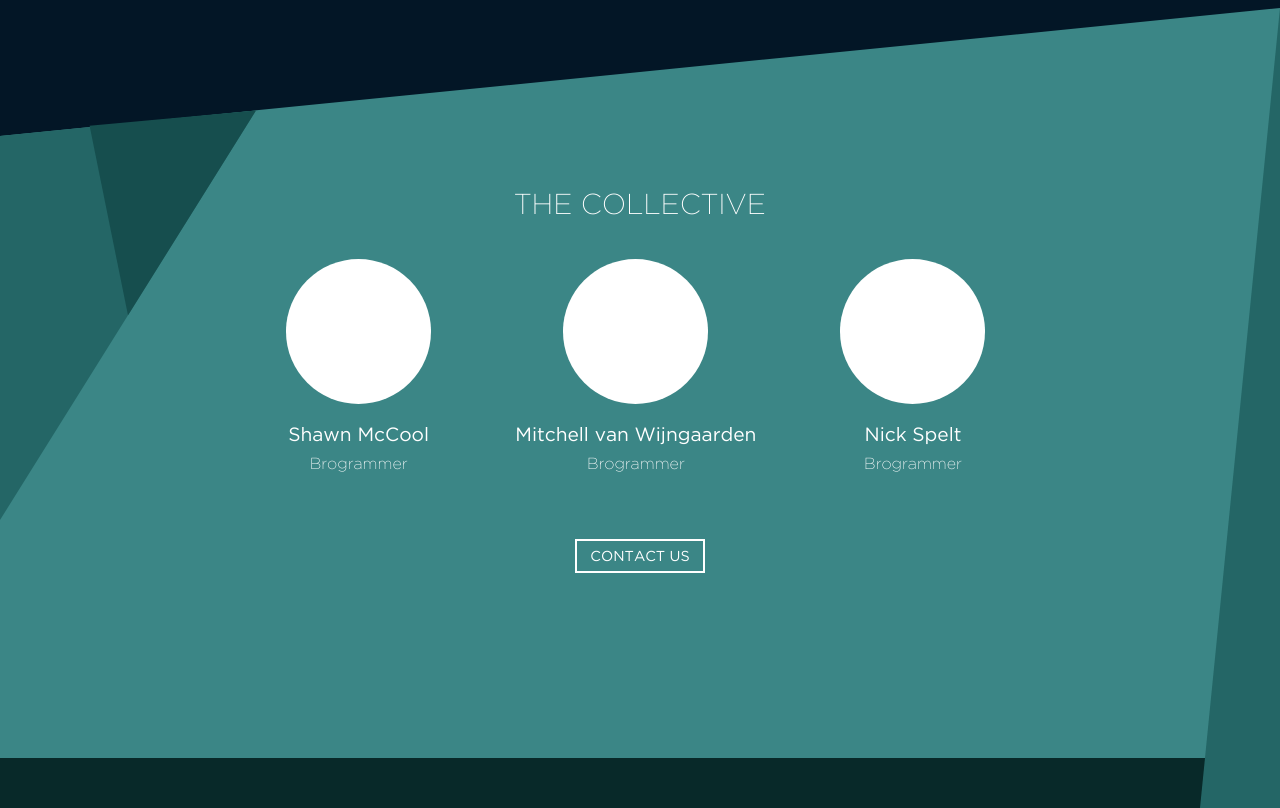
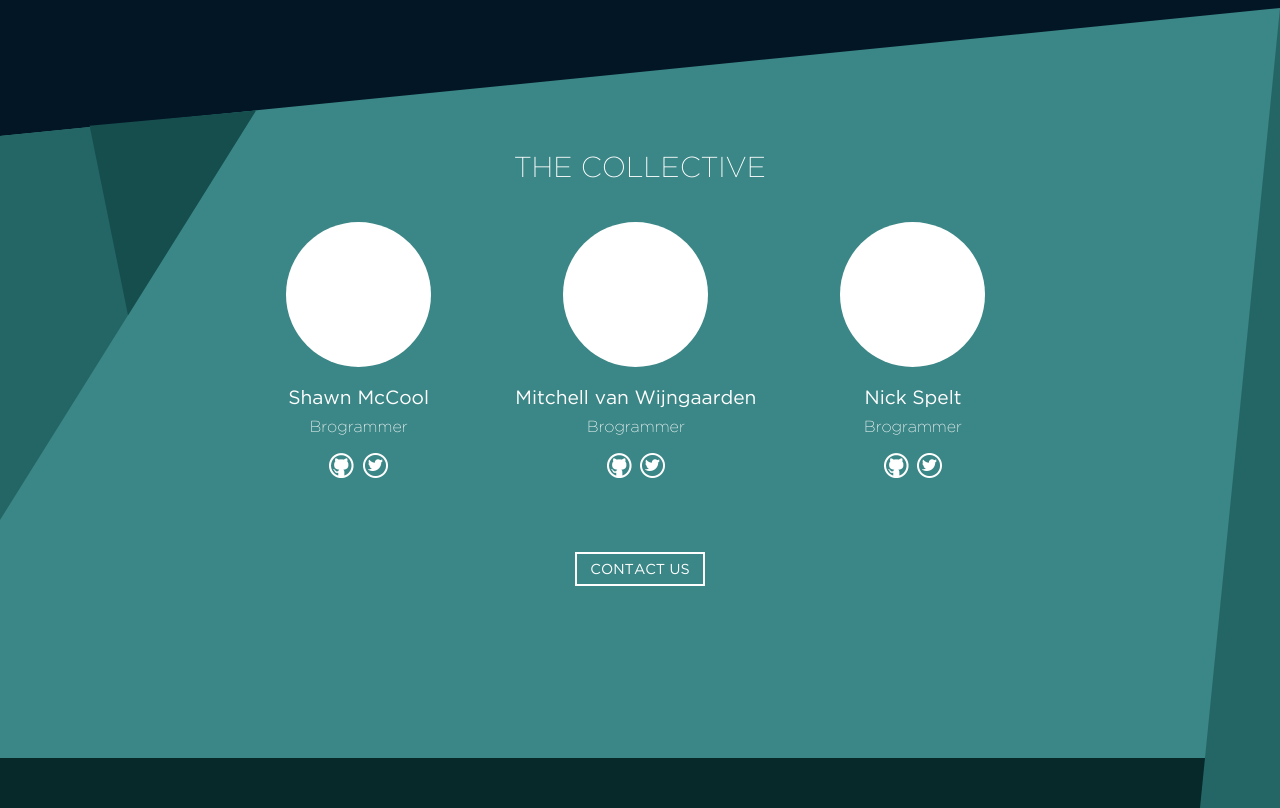
Before and after one commit to heybigname/heybigname.com, a website: page public/index.html in a window 1280 px wide. Shown: the part 1960-2768 px from the top of the page. Drawn offline with nearby package versions, Linux system fonts and the light colour scheme.

Commit message:
style updates

```diff
--- a/assets/styles/modules/_collective.scss
+++ b/assets/styles/modules/_collective.scss
@@ -4,12 +4,12 @@
     position: relative;
     padding: 30px;
     margin:auto;
-    top:15%;
+    top:12%;
     z-index:50;
     text-align:center;
 
     @include breakpoint($tablet) {
-      top:20%;
+      top:15%;
       width:900px;
     }
   }
@@ -55,6 +55,8 @@
     padding: 0 0 45px 0;
   }
 
+  // This should be moved
+
   @include element('person') {
     width:100%;
     padding: 0 0 30px 0;
@@ -63,6 +65,16 @@
       width:33%;
       float: left;
     }
+
+    @include element('social-list') {
+      margin: 0;
+      padding: 15px 0 0 0;
+    }
+
+    @include element('social-item') {
+      display: inline-block;
+      padding:3px 2px;
+    }
   }
 
 }
--- a/assets/styles/modules/_contact.scss
+++ b/assets/styles/modules/_contact.scss
@@ -28,5 +28,9 @@
     line-height:2.2;
     color:white;
     padding:0 0 20px 0;
+
+    @include modifier('bold') {
+      font-family: 'gotham_bookregular'
+    }
   }
 }
--- a/assets/styles/modules/_sections.scss
+++ b/assets/styles/modules/_sections.scss
@@ -23,7 +23,7 @@
 
   @include modifier('collective') {
     background: $toothpaste;
-    height:1300px;
+    height:1500px;
 
     @include breakpoint($tablet) {
       height:750px;
--- a/assets/styles/settings/_colors.scss
+++ b/assets/styles/settings/_colors.scss
@@ -15,8 +15,8 @@ $green:        #767214;
 $greenDarker:  #474710;
 
 // Red
-$red:           #985B00;
-$redDark:       #824f00;
+$red:           #863b3b;
+$redDark:       #662424;
 
 // Text
 $body:        $blue;
--- a/public/index.html
+++ b/public/index.html
@@ -64,6 +64,10 @@
                          <h3 class="collective__h3">Shawn McCool</h3>
                          <h4 class="collective__h4">Brogrammer</h4>
                      </hgroup>
+                     <ul class="collective__person__social-list">
+                         <li class="collective__person__social-item"><a href=""><img width="25" src="assets/img/github-icon.png"></a></li>
+                         <li class="collective__person__social-item"><a href=""><img width="25" src="assets/img/twitter-icon.png"></a></li>
+                     </ul>
                  </div>
                  <div class="collective__person">
                      <div class="avatar"></div>
@@ -71,6 +75,10 @@
                          <h3 class="collective__h3">Mitchell van Wijngaarden</h3>
                          <h4 class="collective__h4">Brogrammer</h4>
                      </hgroup>
+                     <ul class="collective__person__social-list">
+                         <li class="collective__person__social-item"><a href=""><img width="25" src="assets/img/github-icon.png"></a></li>
+                         <li class="collective__person__social-item"><a href=""><img width="25" src="assets/img/twitter-icon.png"></a></li>
+                     </ul>
                  </div>
                  <div class="collective__person">
                      <div class="avatar"></div>
@@ -78,6 +86,10 @@
                          <h3 class="collective__h3">Nick Spelt</h3>
                          <h4 class="collective__h4">Brogrammer</h4>
                      </hgroup>
+                     <ul class="collective__person__social-list">
+                         <li class="collective__person__social-item"><a href=""><img width="25" src="assets/img/github-icon.png"></a></li>
+                         <li class="collective__person__social-item"><a href=""><img width="25" src="assets/img/twitter-icon.png"></a></li>
+                     </ul>
                  </div>
              </div>
              <a href="#contact-us" class="button __scrollto">Contact us</a>
@@ -100,16 +112,17 @@
      <section class="section section--contact" id="contact-us">
          <div class="contact__content">
             <h2 class="contact__h2">Contact Us</h2>
-            <p class="contact__p">Lorem ipsum dolor sit amet, consectetur adipiscing elit. Ut ac placerat orci, ac aliquet magna. Pellentesque metus tellus, viverra sed vulputate nec, porttitor nec augue. Sed risus diam, dapibus pulvinar nibh quis, posuere commodo purus. Ut non cursus nibh. Praesent tempor ipsum sed accumsan congue. Sed lacinia viverra diam, nec condimentum magna malesuada vel. Phasellus at volutpat velit, quis convallis lorem.
+            <p class="contact__p">Sed risus diam, dapibus pulvinar nibh quis, posuere commodo purus. Ut non cursus nibh. Praesent tempor ipsum sed accumsan congue. Sed lacinia viverra diam, nec condimentum magna malesuada vel. Phasellus at volutpat velit, quis convallis lorem.
+            <p class="contact__p contact__p--bold">mail@bigname.com - @bigname - other stuff?</p>
             </p>
          </div>
 
          <svg class="section__svg" viewBox="0 0 1 1" preserveAspectRatio="none" width="100%" y="0" x="0" xmlns="http://www.w3.org/2000/svg">
              <polygon points='0 0, 0 .1, 1 0' style="fill:#082929" />
              <polygon class="section__svg--hide-on-mobile" points='.5 0, 1 0, 1 .2' style="fill:#082929" />
-             <polygon class="section__svg--hide-on-mobile" points='0 .4, 0 .1, .2 .08' style="fill:#824f00" />
-             <polygon points='0 .8, 0 1, 1 1' style="fill:#fff" />
-             <polygon class="section__svg--hide-on-mobile" points='0 .7, 0 .8, 1 1' style="fill:#824f00" />
+             <polygon class="section__svg--hide-on-mobile" points='0 .4, 0 .1, .2 .08' style="fill:#662424" />
+             <polygon points='0 .8, 0 1, 1 1' style="fill:#1c0707" />
+             <polygon class="section__svg--hide-on-mobile" points='0 .7, 0 .8, 1 1' style="fill:#662424" />
          </svg>
      </section>
 
```
Also changed, not shown: assets/images/github-icon.png (added), assets/images/twitter-icon.png (added), public/assets/css/main.css, public/assets/css/main.min.css, public/assets/img/github-icon.png (added), public/assets/img/twitter-icon.png (added), 1 other file.
